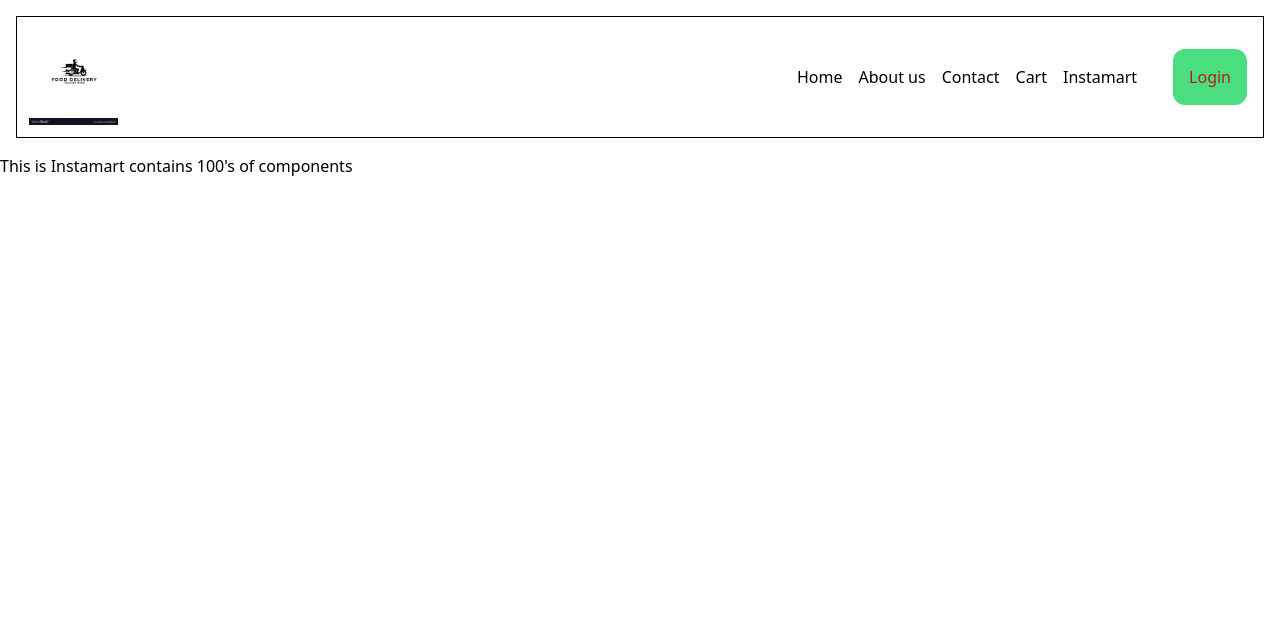
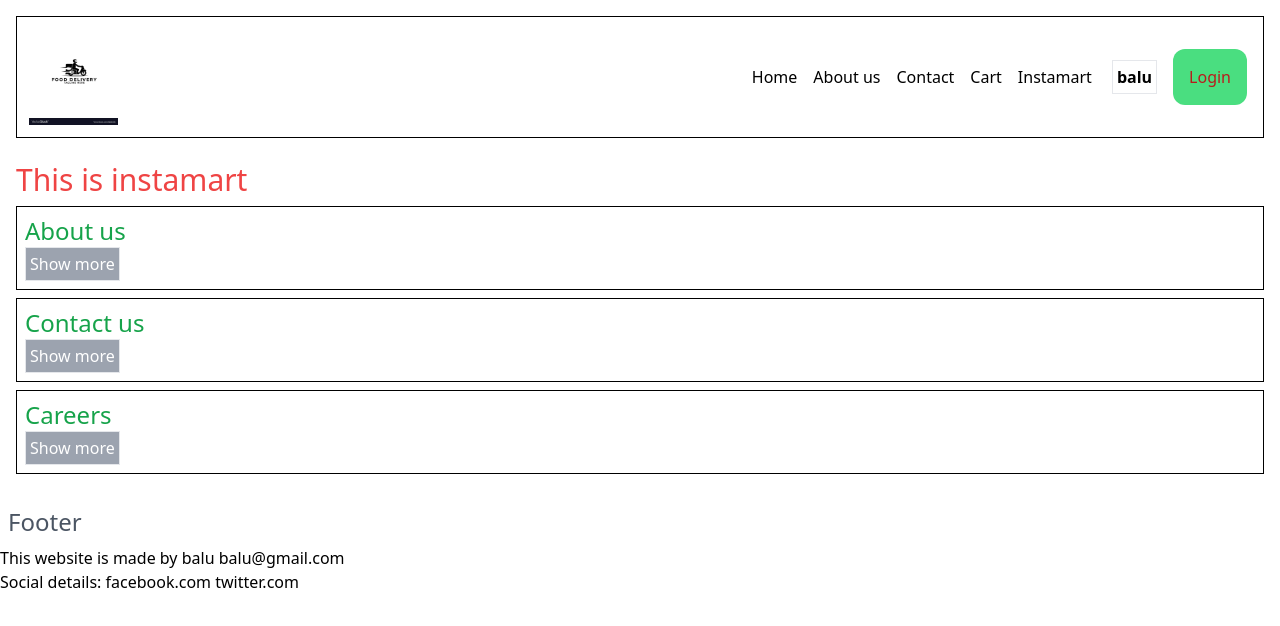
Before and after one commit to balajipulimaddi887/namste-react, a React (Vite) app: page /instamart in a window 1280 px wide. Shown: the top 626 px of the page. Built offline with nearby package versions, Linux system fonts and the light colour scheme.

Commit message:
data is new oil

```diff
--- a/src/App.js
+++ b/src/App.js
@@ -1,4 +1,4 @@
-import React, {lazy, Suspense} from "react"
+import React, { lazy, Suspense, useState } from "react";
 import ReactDOM from "react-dom/client";
 import Header from "./components/Header";
 import Body from "./components/Body";
@@ -9,50 +9,79 @@ import Contact from "./components/Contact";
 import RestaurantDetails from "./components/RestaurantDetails";
 import Profile from "./components/Profile";
 import Shimmer from "./components/Shimmer";
+import Footer from "./components/Footer";
+import UserDetails from "./utils/UserDetails";
+import FooterDetails from "./utils/FooterDetails";
 
 // doesn't load at first time, because while loading js,react tries to suspend it.
 // lazy loading, chunking, code splitting, on demand loading, dynamic bundling, dynamic import
 const Instamart = lazy(() => import("./components/Instamart"));
 
 const AppLayout = () => {
-    return (
-        <div className="app">
-            <Header />
-            <Outlet />
-        </div>
-    )
-}
+  const [user, setUser] = useState({
+    name: "balu",
+    email: "balu@gmail.com",
+  });
+  const [social, setSocial] = useState({
+    facebook: "facebook.com",
+    twitter: "twitter.com",
+  });
+  return (
+    <UserDetails.Provider value={{ user: user, setUser: setUser }}>
+      <Header />
+      <FooterDetails.Provider
+        value={{
+          footer: social,
+          setFooter: setSocial,
+        }}
+      >
+        <Outlet />
+        <Footer />
+      </FooterDetails.Provider>
+    </UserDetails.Provider>
+  );
+};
 
-const appRouter = createBrowserRouter([{
+const appRouter = createBrowserRouter([
+  {
     path: "/",
     element: <AppLayout />,
     errorElement: <Error />,
-    children: [{
+    children: [
+      {
         path: "/about",
         element: <About />,
-        children: [{
-            path:"profile",
-            element: <Profile />
-        }
-        ]
-    }, {
+        children: [
+          {
+            path: "profile",
+            element: <Profile />,
+          },
+        ],
+      },
+      {
         path: "/contact",
-        element: <Contact />
-    }, {
+        element: <Contact />,
+      },
+      {
         path: "/",
-        element: <Body />
-    }, {
+        element: <Body />,
+      },
+      {
         path: "/restaurant/:id",
-        element: <RestaurantDetails />
-    }, {
+        element: <RestaurantDetails />,
+      },
+      {
         path: "/instamart",
-        element: <Suspense fallback={<Shimmer />}>
+        element: (
+          <Suspense fallback={<Shimmer />}>
             <Instamart />
-            </Suspense>
-    }]
-}])
-
+          </Suspense>
+        ),
+      },
+    ],
+  },
+]);
 
 const root1 = ReactDOM.createRoot(document.getElementById("root1"));
 
-root1.render(<RouterProvider router={appRouter} />)
+root1.render(<RouterProvider router={appRouter} />);
--- a/src/components/About.js
+++ b/src/components/About.js
@@ -1,4 +1,4 @@
-import { Outlet } from "react-router-dom";
+import UserDetails from "../utils/UserDetails";
 import Profile from "./Profile";
 import React from "react";
 
@@ -9,14 +9,21 @@ class About extends React.Component {
   }
 
   componentDidMount() {
-    console.log("parent componentDidMount");
+    // console.log("parent componentDidMount");
   }
   render() {
-    console.log("parent render");
+    // console.log("parent render");
     return (
       <div>
         <h1>About us</h1>
         <p>This is react project</p>
+        <UserDetails.Consumer>
+          {({ user }) => (
+            <p>
+              This project is made by {user?.name}, {user?.email}{" "}
+            </p>
+          )}
+        </UserDetails.Consumer>
         {Array(10)
           .fill(" ")
           .map((e, i) => (
@@ -27,11 +34,11 @@ class About extends React.Component {
   }
 
   componentDidUpdate() {
-    console.log("component Did update");
+    // console.log("component Did update");
   }
 
   componentWillUnmount() {
-    console.log("component will un mount");
+    // console.log("component will un mount");
   }
 }
 
--- a/src/components/Body.js
+++ b/src/components/Body.js
@@ -1,11 +1,15 @@
 import RestaurantCard from "./RestaurantCard";
-import { useState } from "react";
+import { useContext, useState } from "react";
 import Shimmer from "./Shimmer";
 import useOnline from "../utils/useOnline";
 import { Link } from "react-router-dom";
 import useListOfRestaurant from "../utils/useListOfRestaurant";
+import UserDetails from "../utils/UserDetails";
+import FooterDetails from "../utils/FooterDetails";
 
 const Body = () => {
+  const { user, setUser } = useContext(UserDetails);
+  const { footer, setFooter } = useContext(FooterDetails);
   const [searchTxt, setSearchTxt] = useState("");
 
   const [allRes, filterRes, setFilterRes] = useListOfRestaurant();
@@ -42,6 +46,24 @@ const Body = () => {
         >
           Search
         </button>
+        <input
+          type="text"
+          className="border border-black p-1"
+          value={user.name}
+          onChange={(e) => setUser({ ...user, name: e.target.value })}
+        />
+        <input
+          type="text"
+          className="border border-black p-1"
+          value={user.email}
+          onChange={(e) => setUser({ ...user, email: e.target.value })}
+        />
+        <input
+          type="text"
+          className="border border-black p-1"
+          value={footer.facebook}
+          onChange={(e) => setFooter({ ...footer, facebook: e.target.value })}
+        />
       </div>
       {allRes?.length === 0 ? (
         <Shimmer />
--- /dev/null
+++ b/src/components/Footer.js
@@ -0,0 +1,23 @@
+import { useContext } from "react";
+import UserDetails from "../utils/UserDetails";
+import FooterDetails from "../utils/FooterDetails";
+
+const Footer = () => {
+  const { user } = useContext(UserDetails);
+  const { footer } = useContext(FooterDetails);
+  console.log(user);
+  console.log("Hey " + user);
+  return (
+    <div>
+      <h1 className="text-2xl text-gray-600 p-2">Footer</h1>
+      <p>
+        This website is made by {user.name} {user.email}
+      </p>
+      <p>
+        Social details: {footer.facebook} {footer.twitter}
+      </p>
+    </div>
+  );
+};
+
+export default Footer;
--- a/src/components/Header.js
+++ b/src/components/Header.js
@@ -1,9 +1,16 @@
 import Logo from "../assets/foodLogo.jpg";
-import { useState } from "react";
+import { useContext, useState } from "react";
 import { Link } from "react-router-dom";
+import UserDetails from "../utils/UserDetails";
+import FooterDetails from "../utils/FooterDetails";
 
 const Header = () => {
   const [isLogin, setIsLogin] = useState(false);
+
+  const { footer } = useContext(FooterDetails);
+  console.log(footer);
+
+  const { user } = useContext(UserDetails);
 
   return (
     <div className="flex justify-between items-center border border-black m-4">
@@ -26,6 +33,7 @@ const Header = () => {
             <Link to="/instamart">Instamart</Link>
           </li>
         </ul>
+        <h1 className="font-bold border border-1px p-1">{user.name}</h1>
         {isLogin ? (
           <button
             className="mx-4 bg-red-700 text-green-400 p-4 rounded-xl"
--- a/src/components/Instamart.js
+++ b/src/components/Instamart.js
@@ -1,8 +1,49 @@
+import { useState } from "react";
+
+const Section = ({ title, description, isVisible, setIsVisible }) => {
+  return (
+    <div className="border border-black p-2 my-2">
+      <h1 className="text-2xl text-green-600">{title}</h1>
+      <button
+        className="border bg-gray-400 text-white p-1"
+        onClick={() => setIsVisible(isVisible)}
+      >
+        {isVisible ? "Hide" : "Show more"}
+      </button>
+      {isVisible && <p>{description}</p>}
+    </div>
+  );
+};
+
 const Instamart = () => {
-  // 100's of components to understand lazy loading
+  const [section, setSection] = useState("");
   return (
-    <div>
-      <h1>This is Instamart contains 100's of components</h1>
+    <div className="m-2 p-2">
+      <h1 className="text-3xl text-red-500">This is instamart</h1>
+      <Section
+        title="About us"
+        description="Lorem ipsum dolor sit amet, consectetur adipiscing elit, sed do eiusmod tempor incididunt ut labore et dolore magna aliqua. Ut enim ad minim veniam, quis nostrud exercitation ullamco laboris nisi ut aliquip ex ea commodo consequat. Duis aute irure dolor in reprehenderit in voluptate velit esse cillum dolore eu fugiat nulla pariatur. Excepteur sint occaecat cupidatat non proident, sunt in culpa qui officia deserunt mollit anim id est laborum."
+        isVisible={section === "about"}
+        setIsVisible={(isVisible) =>
+          isVisible ? setSection("") : setSection("about")
+        }
+      />
+      <Section
+        title="Contact us"
+        description="Lorem ipsum dolor sit amet, consectetur adipiscing elit, sed do eiusmod tempor incididunt ut labore et dolore magna aliqua. Ut enim ad minim veniam, quis nostrud exercitation ullamco laboris nisi ut aliquip ex ea commodo consequat. Duis aute irure dolor in reprehenderit in voluptate velit esse cillum dolore eu fugiat nulla pariatur. Excepteur sint occaecat cupidatat non proident, sunt in culpa qui officia deserunt mollit anim id est laborum."
+        isVisible={section === "contact"}
+        setIsVisible={(isVisible) =>
+          isVisible ? setSection("") : setSection("contact")
+        }
+      />
+      <Section
+        title="Careers"
+        description="Lorem ipsum dolor sit amet, consectetur adipiscing elit, sed do eiusmod tempor incididunt ut labore et dolore magna aliqua. Ut enim ad minim veniam, quis nostrud exercitation ullamco laboris nisi ut aliquip ex ea commodo consequat. Duis aute irure dolor in reprehenderit in voluptate velit esse cillum dolore eu fugiat nulla pariatur. Excepteur sint occaecat cupidatat non proident, sunt in culpa qui officia deserunt mollit anim id est laborum."
+        isVisible={section === "careers"}
+        setIsVisible={(isVisible) =>
+          isVisible ? setSection("") : setSection("careers")
+        }
+      />
     </div>
   );
 };
--- a/src/components/RestaurantCard.js
+++ b/src/components/RestaurantCard.js
@@ -1,6 +1,9 @@
+import UserDetails from "../utils/UserDetails";
 import { RESTAURANT_CDN_LINK } from "../utils/constants";
+import { useContext } from "react";
 
 const RestaurantCard = (props) => {
+  const { user } = useContext(UserDetails);
   const { resData } = props;
   const { name, cuisines, avgRating, deliveryTime, cloudinaryImageId } =
     resData?.data;
@@ -11,6 +14,9 @@ const RestaurantCard = (props) => {
       <h4>{cuisines.join(", ")}</h4>
       <h4>{avgRating} stars</h4>
       <h4>{deliveryTime} minutes</h4>
+      <h4>
+        {user.name} - {user.email}{" "}
+      </h4>
     </div>
   );
 };
--- /dev/null
+++ b/src/utils/FooterDetails.js
@@ -0,0 +1,12 @@
+import { createContext } from "react";
+
+const FooterDetails = createContext({
+  footer: {
+    facebook: "facebook.com",
+    twitter: "twitter.com",
+  },
+});
+
+FooterDetails.displayName = "FooterDetails";
+
+export default FooterDetails;
--- /dev/null
+++ b/src/utils/UserDetails.js
@@ -0,0 +1,12 @@
+import { createContext } from "react";
+
+const UserDetails = createContext({
+  user: {
+    name: "demo",
+    email: "demo@gmail.com",
+  },
+});
+
+UserDetails.displayName = "UserDetails";
+
+export default UserDetails;
```
